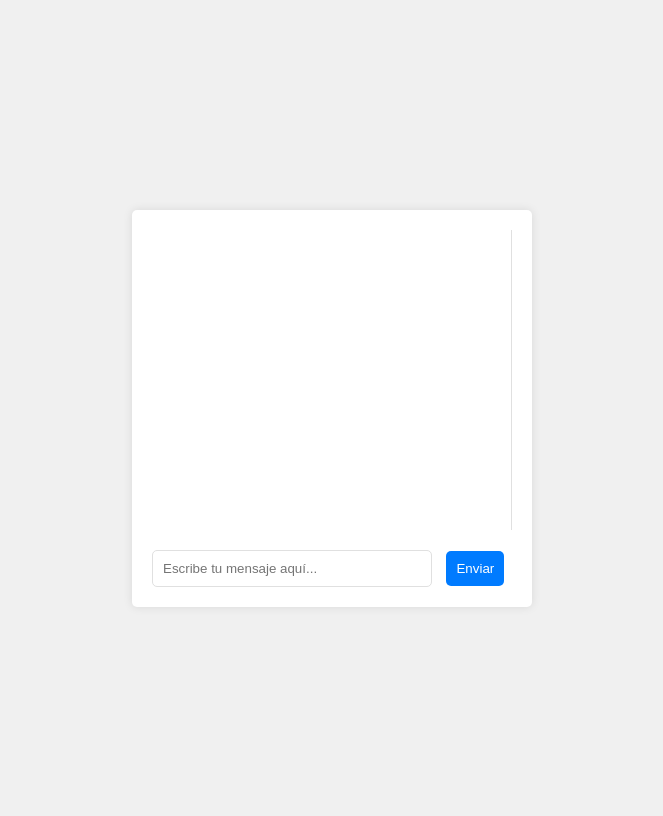
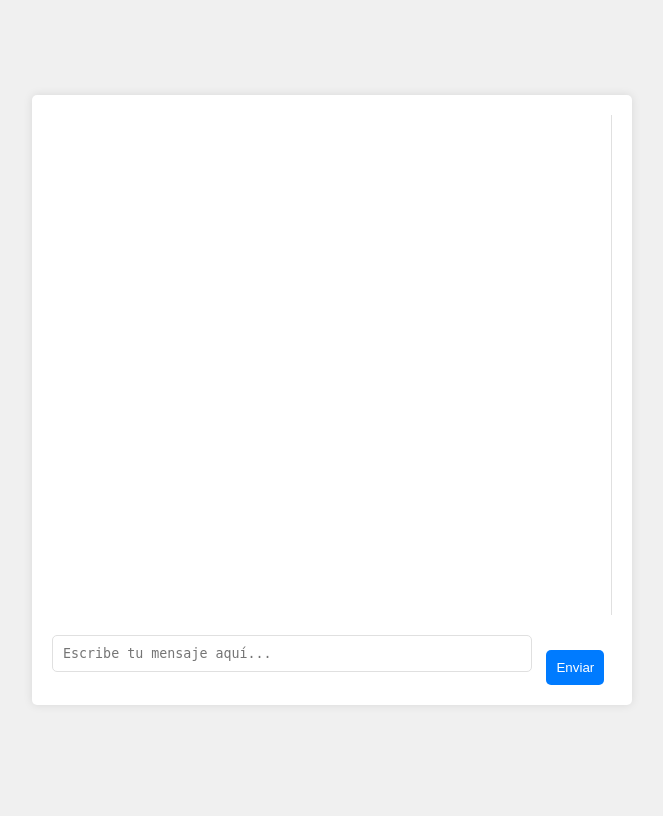
Before and after one commit to santiagocano22/chatbot_openai, a Flask app: page / in a window 1280 px wide. Shown: the whole page, without its empty margins (308-971 px from the left). After the commit the page ends 705 px from the top, so only its background shows below. Run offline with Flask 3, Linux system fonts and the light colour scheme.

Commit message:
Cambios en salida del chat y front

```diff
--- a/requirements.txt
+++ b/requirements.txt
@@ -1,3 +1,4 @@
 flask
 openai
 typing-extensions
+markdown2
--- a/static/style.css
+++ b/static/style.css
@@ -5,20 +5,22 @@ body {
     align-items: center;
     height: 100vh;
     background-color: #f0f0f0;
+    margin: 0;
+    padding: 0;
 }
 
 .chat-container {
     background-color: #fff;
     border-radius: 5px;
     box-shadow: 0 0 10px rgba(0, 0, 0, 0.1);
-    width: 400px;
+    width: 600px; /* Aumentar el ancho del contenedor de chat */
     max-width: 100%;
     padding: 20px;
     box-sizing: border-box;
 }
 
 #chat-box {
-    height: 300px;
+    height: 500px; /* Aumentar la altura del cuadro de chat */
     overflow-y: scroll;
     margin-bottom: 20px;
     padding-right: 10px;
@@ -27,25 +29,38 @@ body {
 
 .user-message, .assistant-message {
     margin: 10px 0;
+    padding: 10px;
+    border-radius: 5px;
+    border: 1px solid #e0e0e0;
 }
 
 .user-message {
     text-align: right;
     color: #007BFF;
+    background-color: #e6f3ff; /* Fondo claro para las preguntas del usuario */
+    border-color: #007BFF;
 }
 
 .assistant-message {
     text-align: left;
-    color: #28A745;
+    color: #000; /* Cambiar el color del texto a negro */
+    background-color: #f9f9f9; /* Fondo claro para las respuestas del asistente */
+    border-color: #28A745;
 }
 
-input[type="text"] {
-    width: calc(100% - 80px);
+.assistant-message p, .assistant-message ul, .assistant-message ol {
+    margin: 5px 0;
+}
+
+textarea {
+    width: calc(100% - 80px); /* Ajustar el ancho del textarea */
     padding: 10px;
     box-sizing: border-box;
     border: 1px solid #e0e0e0;
     border-radius: 5px;
     margin-right: 10px;
+    resize: none; /* Desactivar el redimensionamiento del textarea */
+    overflow: hidden; /* Ocultar las barras de desplazamiento */
 }
 
 button {
--- a/templates/index.html
+++ b/templates/index.html
@@ -9,29 +9,42 @@
 <body>
     <div class="chat-container">
         <div id="chat-box"></div>
-        <input type="text" id="user-input" placeholder="Escribe tu mensaje aquí...">
+        <textarea id="user-input" placeholder="Escribe tu mensaje aquí..." rows="1"></textarea>
         <button onclick="sendMessage()">Enviar</button>
     </div>
     <script>
         function sendMessage() {
-            const userInput = document.getElementById('user-input').value;
+            const userInput = document.getElementById('user-input');
             const chatBox = document.getElementById('chat-box');
 
-            chatBox.innerHTML += `<div class="user-message">${userInput}</div>`;
-            document.getElementById('user-input').value = '';
-
+            chatBox.innerHTML += `<div class="user-message">${userInput.value}</div>`;
             fetch('/send_message', {
                 method: 'POST',
                 headers: {
                     'Content-Type': 'application/x-www-form-urlencoded',
                 },
-                body: `message=${userInput}`
+                body: `message=${encodeURIComponent(userInput.value)}`
             })
             .then(response => response.json())
             .then(data => {
                 chatBox.innerHTML += `<div class="assistant-message">${data.response}</div>`;
+                chatBox.scrollTop = chatBox.scrollHeight; // Scroll to the bottom
             });
+
+            userInput.value = '';
+            userInput.rows = 1; // Reset the textarea rows
         }
+
+        document.getElementById('user-input').addEventListener('keypress', function (e) {
+            if (e.key === 'Enter' && !e.shiftKey) {
+                e.preventDefault();
+                sendMessage();
+            }
+        });
+
+        document.getElementById('user-input').addEventListener('input', function () {
+            this.rows = Math.min(5, (this.value.split('\n').length || 1)); // Allow up to 5 rows
+        });
     </script>
 </body>
 </html>
```
Also changed, not shown: openai_assistant.py (+7 -4 lines).
